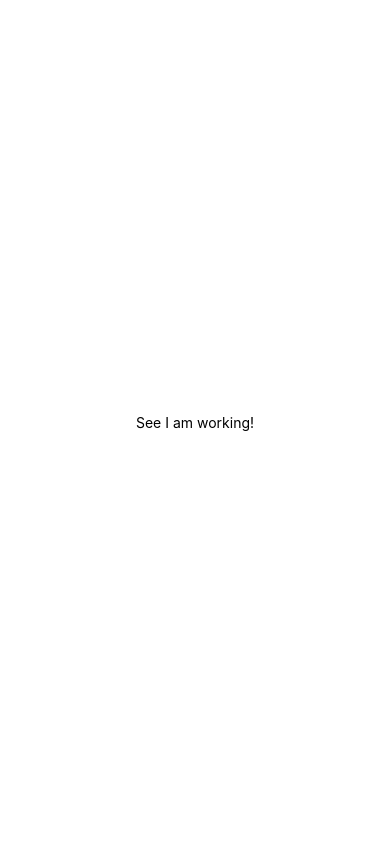
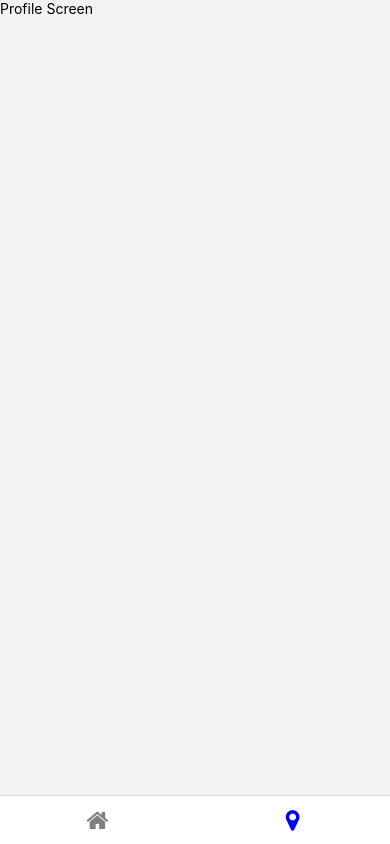
Before and after one commit to musabbihanoor/Corridor-Logistics-Test-App, a React Native app: screen /Map in a window 390 px wide. Built offline with nearby package versions, Linux system fonts and the light colour scheme.

Commit message:
implemented navigator

```diff
--- a/App.js
+++ b/App.js
@@ -4,13 +4,19 @@ import { StyleSheet, Text, View } from "react-native";
 import { Provider } from "react-redux";
 import store from "./src/store";
 
+import { NavigationContainer } from "@react-navigation/native";
+import TabNavigator from "./src/navigator/TabNavigator";
+
 export default function App() {
   return (
     <Provider store={store}>
-      <View style={styles.container}>
+      {/* <View style={styles.container}>
         <Text>See I am working!</Text>
         <StatusBar style="auto" />
-      </View>
+      </View> */}
+      <NavigationContainer>
+        <TabNavigator />
+      </NavigationContainer>
     </Provider>
   );
 }
--- a/src/actions/venueActions.js
+++ b/src/actions/venueActions.js
@@ -28,7 +28,7 @@ export const fetchVenues = () => {
     axios
       .get(ENDPOINT)
       .then((response) => {
-        const venues = response.data;
+        const venues = response.data.results;
         dispatch(fetchVenuesSuccess(venues));
       })
       .catch((error) => {
--- /dev/null
+++ b/src/navigator/TabNavigator.js
@@ -0,0 +1,42 @@
+import React from "react";
+import { createBottomTabNavigator } from "@react-navigation/bottom-tabs";
+import { AntDesign, FontAwesome } from "@expo/vector-icons";
+import HomeScreen from "../screens/HomeScreen";
+import MapScreen from "../screens/MapScreen";
+
+const Tab = createBottomTabNavigator();
+
+const TabNavigator = () => {
+  return (
+    <Tab.Navigator
+      screenOptions={({ route }) => ({
+        tabBarActiveTintColor: "blue",
+        tabBarInactiveTintColor: "gray",
+        tabBarStyle: [
+          {
+            display: "flex",
+          },
+          null,
+        ],
+        tabBarIcon: ({ color }) => {
+          let iconName;
+
+          if (route.name === "Home") {
+            iconName = "home";
+          } else if (route.name === "Map") {
+            iconName = "map-marker";
+          }
+
+          return <FontAwesome name={iconName} size={24} color={color} />;
+        },
+        tabBarLabel: "",
+        headerShown: false,
+      })}
+    >
+      <Tab.Screen name="Home" component={HomeScreen} />
+      <Tab.Screen name="Map" component={MapScreen} />
+    </Tab.Navigator>
+  );
+};
+
+export default TabNavigator;
--- /dev/null
+++ b/src/screens/HomeScreen.js
@@ -0,0 +1,12 @@
+import React from "react";
+import { View, Text } from "react-native";
+
+const HomeScreen = () => {
+  return (
+    <View>
+      <Text>Home Screen</Text>
+    </View>
+  );
+};
+
+export default HomeScreen;
--- /dev/null
+++ b/src/screens/MapScreen.js
@@ -0,0 +1,12 @@
+import React from "react";
+import { View, Text } from "react-native";
+
+const MapScreen = () => {
+  return (
+    <View>
+      <Text>Profile Screen</Text>
+    </View>
+  );
+};
+
+export default MapScreen;
```
Also changed, not shown: package.json (+6 -1 lines), 1 other file (tests, documents, lock files or other folders).
